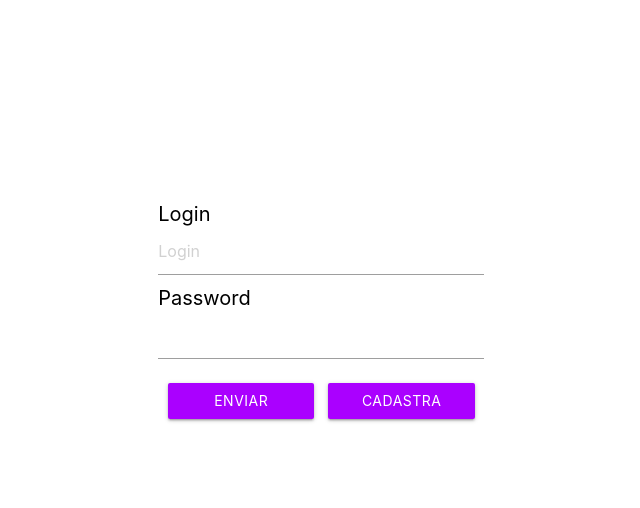
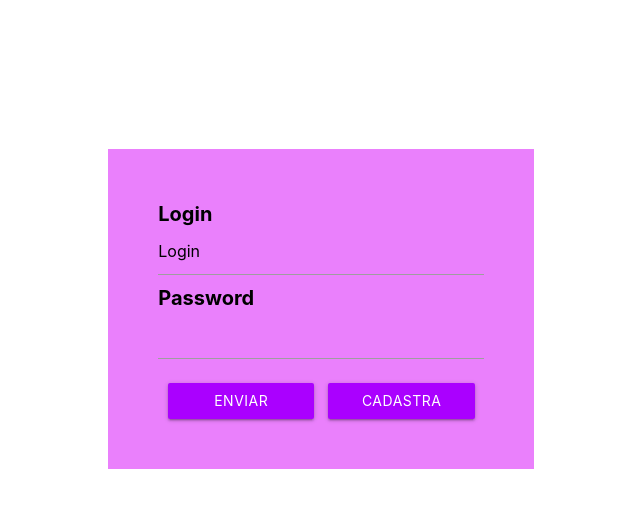
Before and after one commit to Rickanjo/Oca-tela-login, a plain HTML site: page index.html in a window 1280 px wide. Shown: the whole page, without its empty margins (319-959 px from the left). Drawn offline with nearby package versions, Linux system fonts and the light colour scheme.

Commit message:
exercício resolvido 3

```diff
--- a/index.html
+++ b/index.html
@@ -14,7 +14,7 @@
         <div class="row">
             <div class="col m3"></div>
             <div class="col m6">
-                <form action="" method="post">
+                <form class="purple accent-1" action="" method="post">
                     <label for="first_name" class="">Login</label>
                     <input placeholder="Login" id="first_name" type="text" class="validate">
                     <label for="password" class="">Password</label>
--- a/style.css
+++ b/style.css
@@ -10,6 +10,11 @@ form{
 }
 
 label{
+    font-weight: bold;
     font-size:  20px;
     color: black;
 }
+
+::placeholder{
+    color: black;
+}
```
Also changed, not shown: cadastro.html (+1 -1 lines).
